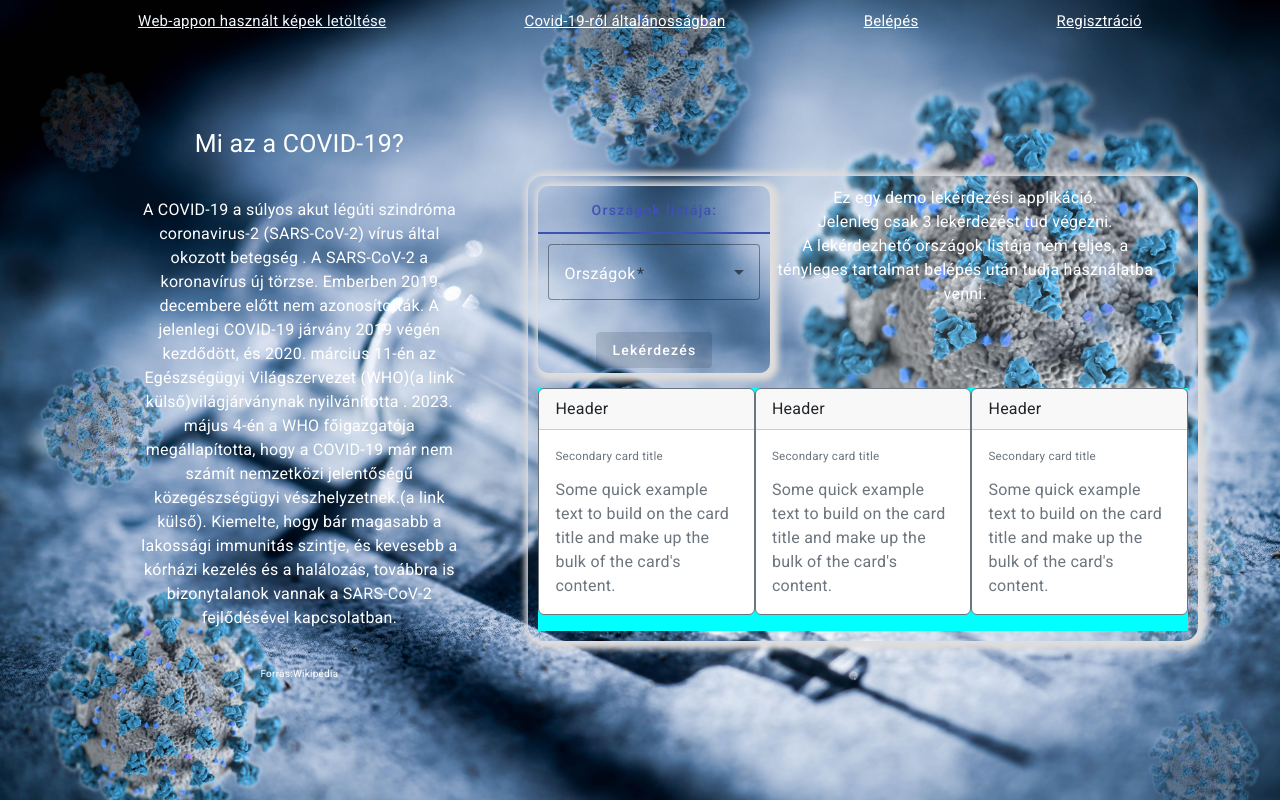
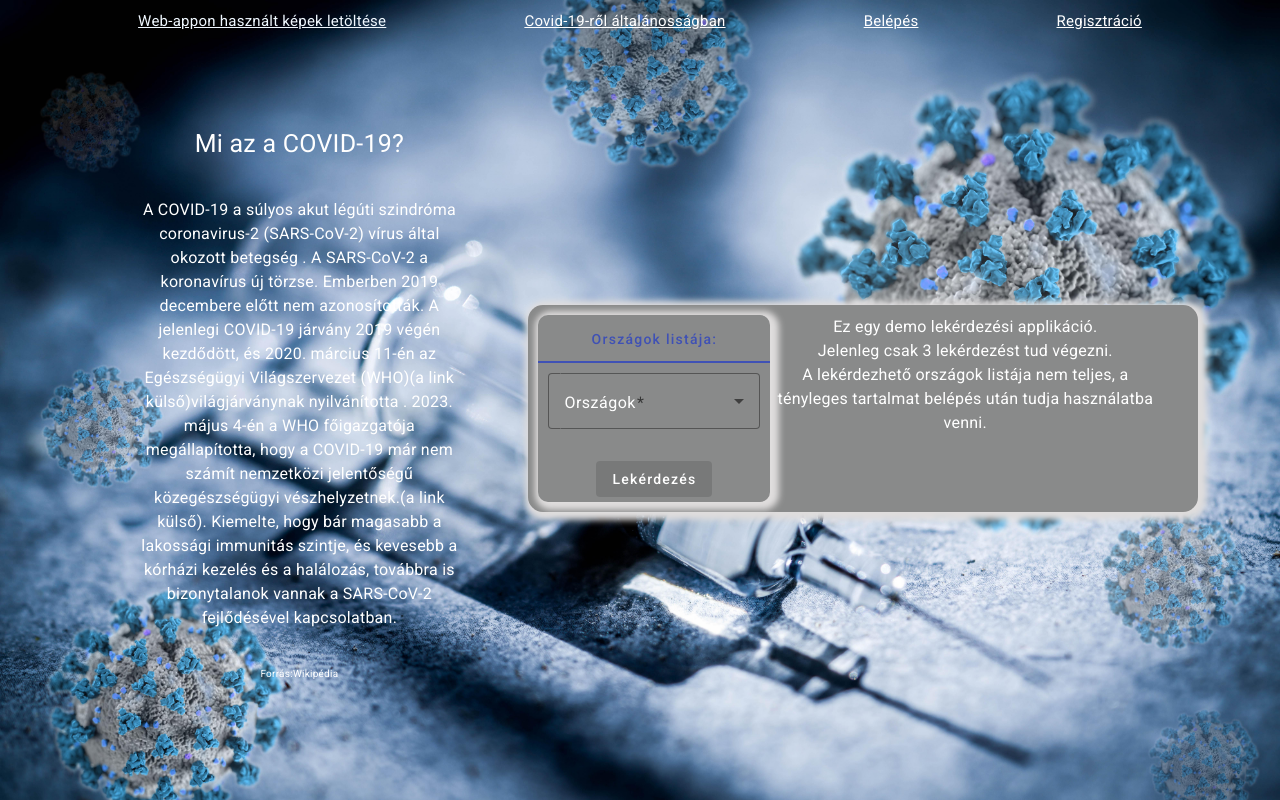
Before and after one commit to Tkaroly84/angular-vizsga, an Angular app: page / in a window 1280 px wide. Built offline with nearby package versions, Linux system fonts and the light colour scheme.

Commit message:
version 1.7

```diff
--- a/src/app/landing-page/landing2/landing2.component.scss
+++ b/src/app/landing-page/landing2/landing2.component.scss
@@ -44,13 +44,13 @@
           .text p {
             color: white;
           }
-        /*#carouselExampleSlidesOnly {
-            width: 50%;
-        }*/
+
         .demo-lekerdezes{
             padding: 10px;
             width: 60%;
             border-radius: 15px;
+            background-color: rgb(137, 138, 138);
+
             box-shadow: 3px 2px 6px 6px rgb(223, 221, 221);
 
         }
--- a/src/app/landing-page/list-demo/list-demo.component.html
+++ b/src/app/landing-page/list-demo/list-demo.component.html
@@ -1,25 +1,9 @@
-<div class="demo-list">
-    <div class="card border-secondary mb-3" style="max-width: 18rem;" id="list-div">
-        <div class="card-header">Header</div>
-        <div class="card-body text-secondary">
-          <h5 class="card-title">Secondary card title</h5>
-          <p class="card-text">Some quick example text to build on the card title and make up the bulk of the card's content.</p>
-        </div>
-      </div>
-
-      <div class="card border-secondary mb-3" style="max-width: 18rem;">
-        <div class="card-header">Header</div>
-        <div class="card-body text-secondary">
-          <h5 class="card-title">Secondary card title</h5>
-          <p class="card-text">Some quick example text to build on the card title and make up the bulk of the card's content.</p>
-        </div>
-      </div>
-
-      <div class="card border-secondary mb-3" style="max-width: 18rem;">
-        <div class="card-header">Header</div>
-        <div class="card-body text-secondary">
-          <h5 class="card-title">Secondary card title</h5>
-          <p class="card-text">Some quick example text to build on the card title and make up the bulk of the card's content.</p>
-        </div>
-      </div>
+<div class="demo-list" *ngFor="let result of a; let i = index">
+  <div class="card border-secondary mb-3" style="max-width: 18rem;" id="list-div" *ngIf="i < 3">
+    <div class="card-header">{{result.country}}</div>
+    <div class="card-body text-secondary">
+      <h5 class="card-title">{{result.capital_city}}</h5>
+      <p class="card-text">Demo verzióban csak ennyi adatot tudunk  megjeleníteni. A teljes hozzáféréshez jelentkezzen be!</p>
+    </div>
+  </div>
 </div>
--- a/src/app/landing-page/list-demo/list-demo.component.scss
+++ b/src/app/landing-page/list-demo/list-demo.component.scss
@@ -1,6 +1,5 @@
 .demo-list{
     display: flex;
-    background-color: aqua;
     justify-content: space-evenly;
     margin-top: 15px;
 
--- a/src/app/landing-page/list-demo/list-demo.component.ts
+++ b/src/app/landing-page/list-demo/list-demo.component.ts
@@ -1,12 +1,28 @@
 import { Component } from '@angular/core';
+import { LekerdezesService } from '../../home/lekerdezes.service';
+import { CommonModule } from '@angular/common';
 
 @Component({
   selector: 'app-list-demo',
   standalone: true,
-  imports: [],
+  imports: [CommonModule],
   templateUrl: './list-demo.component.html',
   styleUrl: './list-demo.component.scss'
 })
 export class ListDemoComponent {
+  a: any[] = [];
+
+  constructor(
+    private readonly lekerdezesService:LekerdezesService
+  ){}
+
+
+
+  ngOnInit(){
+    this.lekerdezesService.kapottEredmeny$.subscribe(searchResult$ =>{
+      searchResult$.subscribe((data: any) => {
+        this.a.push(data);      });
+    });
+  }
 
 }
```
Also changed, not shown: src/app/landing-page/landing2/landing2.component.html (+0 -16 lines), src/assets/images/landing2-hatter.jpg (added).
